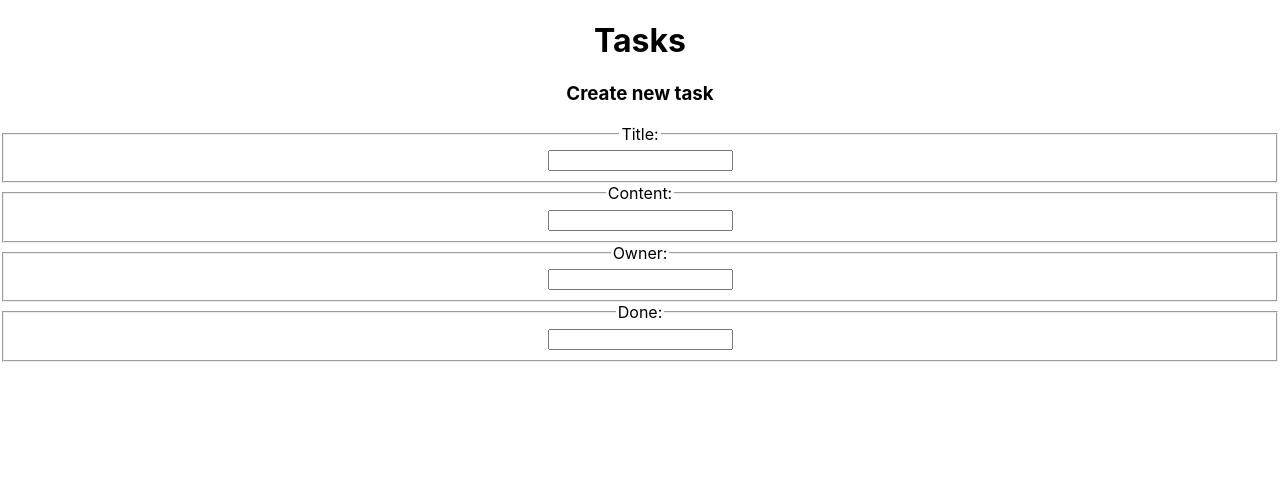
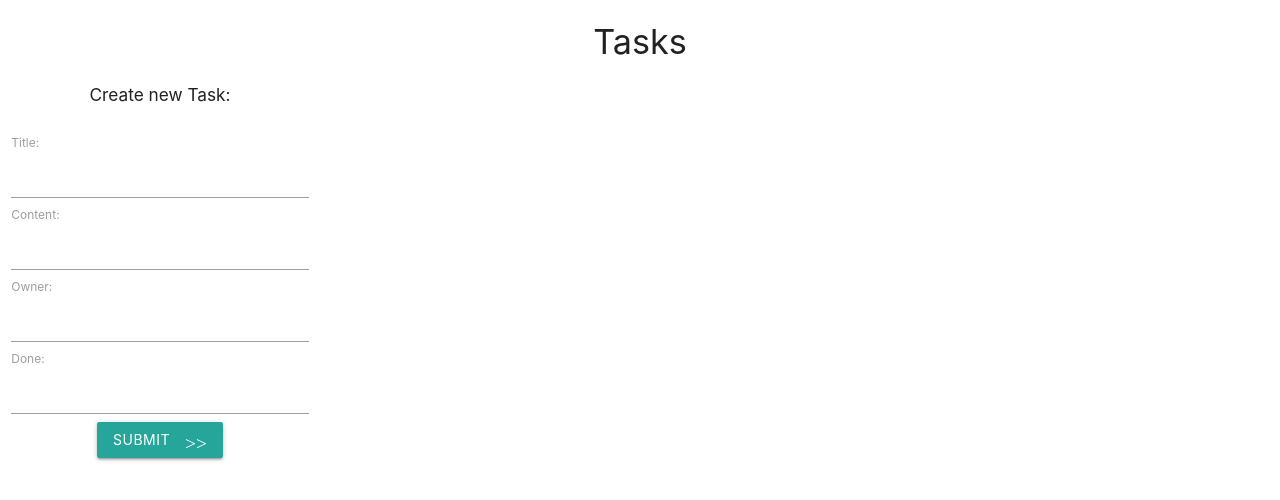
Before and after one commit to mikkel250/task20, a React (Create React App) app in the folder app-backend/frontend/: page / in a window 1280 px wide. Shown: the top 500 px of the page. Built offline with nearby package versions, Linux system fonts and the light colour scheme.

Commit message:
reconfigure form

```diff
--- a/app-backend/frontend/src/App.js
+++ b/app-backend/frontend/src/App.js
@@ -15,11 +15,15 @@ class App extends Component {
   render() {
     return (
       <div className="App">
-        <h1>Tasks</h1>
+        <link rel="stylesheet" href="https://cdnjs.cloudflare.com/ajax/libs/materialize/1.0.0/css/materialize.min.css" />
+        <script src="https://cdnjs.cloudflare.com/ajax/libs/materialize/1.0.0/js/materialize.min.js"></script>
+        <link rel="stylesheet" href="https://fonts.googleapis.com/css?family=Roboto:300,400,500&display=swap" />
+        <link rel="stylesheet" href="https://fonts.googleapis.com/icon?family=Material+Icons" />
+
+        <h4>Tasks</h4>
         {this.state.tasks.map(test =>
           <div key={test._id} > {test.title} </div>
         )}
-        <h3>Create new task</h3>
         <TaskCreationForm />
       </div>
     );
--- a/app-backend/frontend/src/components/TaskCreationForm.js
+++ b/app-backend/frontend/src/components/TaskCreationForm.js
@@ -7,50 +7,25 @@ const fields = {
     done: 'Done'
 }
 
-// Base field will always be dollars
-// function toRand(usd) {
-//     return (usd * 14.7);
-// }
-
-
-// function toPound(usd) {
-//     return (usd * 0.8);
-// }
-
-// function toEuro(usd) {
-//     return (usd * 0.9);
-// }
-
-// you pass in the appropriate function for the convert arg, e.g. convertUsd(25, toPound)
-// function convertUsd(usd, convert) {
-//     const input = parseFloat(usd);
-//     if (Number.isNaN(input)) {
-//         return "";
-//     }
-//     const output = convert(input);
-//     const rounded = Math.round(output * 1000) / 1000;
-//     return rounded.toString();
-// }
-
 class FieldInput extends React.Component {
     constructor(props) {
         super(props);
         this.handleChange = this.handleChange.bind(this);
     }
 
-    handleChange(e) {
-        this.props.onfieldChange(e.target.value);
+    handleChange(event) {
+        this.setState({ [event.target.value]: event.target.value });
     }
 
     render() {
         const userInput = this.props.userInput;
         const field = this.props.field;
         return (
-            <fieldset>
+            <label>
                 <legend>{fields[field]}:</legend>
                 <input value={userInput}
                     onChange={this.handleChange} />
-            </fieldset>
+            </label>
         )
     }
 }
@@ -58,13 +33,35 @@ class FieldInput extends React.Component {
 class TaskCreationForm extends React.Component {
     constructor(props) {
         super(props);
-        this.handleTitleChange = this.handleTitleChange.bind(this);
-        this.handleContentChange = this.handleContentChange.bind(this);
-        this.handleOwnerChange = this.handleOwnerChange.bind(this);
-        this.handleDoneChange = this.handleDoneChange.bind(this);
-        this.state = {userInput: "", field: 'usd'}
+        this.state = {
+            title: 'Title',
+            content: 'Content',
+            owner: 'Owner',
+            done: 'Done'
+        };
+
+        this.handleChange = this.handleChange.bind(this);
     }
 
+    handleChange(event) {
+        this.setState({ [event.target.name]: event.target.value });
+    }
+    // https://medium.com/@everdimension/how-to-handle-forms-with-just-react-ac066c48bd4f
+
+    //https://hackernoon.com/how-to-combine-a-nodejs-back-end-with-a-reactjs-front-end-app-ea9b24715032
+
+    //https://www.freecodecamp.org/forum/t/how-to-submit-form-data-to-a-restful-api-in-react/163032
+    handleSubmit(event) {
+        event.preventDefault();
+        const data = new FormData(event.target);
+
+        fetch('/task', {
+            method: 'POST',
+            body: data,
+        });
+    }
+
+    /* below should not be necessary using the handleChange syntax above
     handleTitleChange(userInput) {
         this.setState({ field: 'title', userInput });
     }
@@ -80,6 +77,7 @@ class TaskCreationForm extends React.Component {
     handleDoneChange(userInput) {
         this.setState({ field: 'done', userInput });
     }
+    */
 
     render() {
         const titleInput = this.state.titleInput;
@@ -92,7 +90,8 @@ class TaskCreationForm extends React.Component {
         // const eur = convertUsd(userInput, toEuro);
 
         return (
-            <div>
+            <div className="row">
+                <form name="newTask" className="col s3" onSubmit={this.handleSubmit}><h6>Create new Task:</h6><br />
                     <FieldInput
                         field="title"
                         userInput={titleInput}
@@ -108,7 +107,10 @@ class TaskCreationForm extends React.Component {
                     <FieldInput
                         field="done"
                         userInput={doneInput}
-                    onfieldChange={this.handleDoneChange} />
+                        onfieldChange={this.handleDoneChange} /><br />
+                    <button className="btn waves-effect waves-light" name="submit">Submit<i className="material-icons right">>></i>
+                    </button>
+                </form>
             </div>
         );
 
```
Lines whose indentation alone changed are shown as unchanged.
